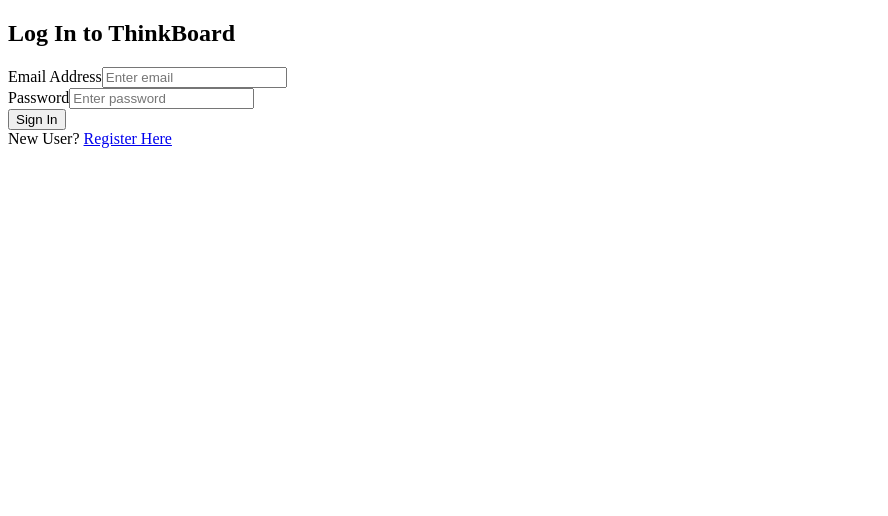
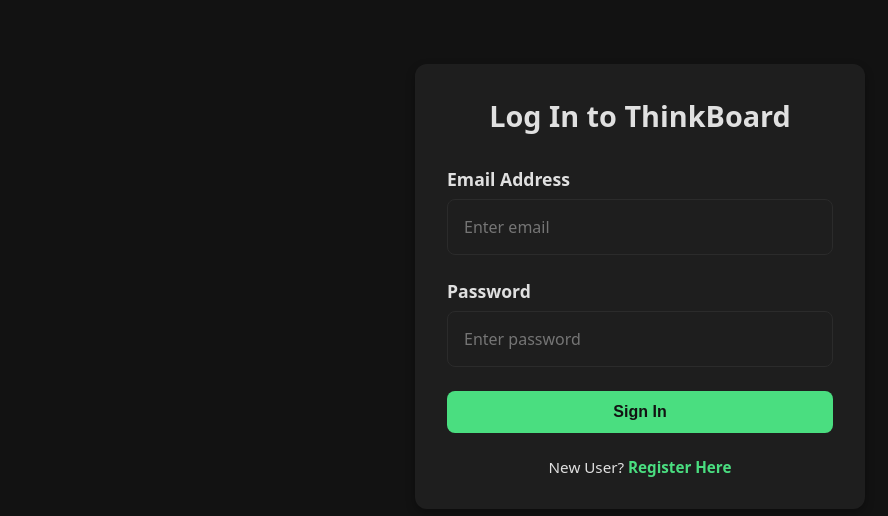
Before and after one commit to rijinpunthala007-dot/MERN-THINKBOARD, a React (Vite) app in the folder frontend/: page /login in a window 1280 px wide. Shown: the top 516 px of the page, without its empty margins (0-888 px from the left). Built offline with nearby package versions, Linux system fonts and the light colour scheme.

Commit message:
Revert "Your commit message"
This reverts commit e524ad7aac2e621b85d8c1e9bb7051afbd554dcd.

```diff
--- a/frontend/src/index.css
+++ b/frontend/src/index.css
@@ -1,12 +1,348 @@
-/* Add this to your existing index.css file */
+/* Basic Dark Mode & Reset */
+:root {
+  --background: #121212;
+  --surface: #1e1e1e;
+  --primary: #2b2b2b;
+  --on-surface: #e0e0e0;
+  --green: #4ade80;
+  --red: #f87171;
+}
 
-.mobile-header-nav {
+* {
+  margin: 0;
+  padding: 0;
+  box-sizing: border-box;
+}
+
+body {
+  font-family: system-ui, -apple-system, BlinkMacSystemFont, "Segoe UI", Roboto,
+    Oxygen, Ubuntu, Cantarell, "Open Sans", "Helvetica Neue", sans-serif;
+  background-color: var(--background);
+  color: var(--on-surface);
+  min-height: 100vh;
+}
+
+/* Page Wrapper */
+.page-wrapper {
+  max-width: 1200px;
+  margin: 2rem auto;
+  padding: 0 1.5rem;
+  min-height: calc(100vh - 4rem);
+}
+
+/* === Homepage === */
+.home-header {
+  display: flex;
+  justify-content: space-between;
+  align-items: center;
+  margin-bottom: 2rem;
+  flex-wrap: wrap; /* Allows elements to wrap on small screens */
+}
+
+.header-title-section {
+  display: flex;
+  flex-direction: column;
+  gap: 0.25rem;
+}
+
+.home-header h1 {
+  font-size: 2.5rem;
+  font-weight: 700;
+  margin: 0;
+}
+
+.welcome-message-container {
+  position: relative;
+  display: flex;
+  align-items: center;
+  gap: 0.5rem;
+  margin-top: 0.25rem;
+}
+
+.welcome-message {
+  font-size: 0.95rem;
+  color: var(--green);
+  opacity: 0.9;
+  margin: 0;
+  font-weight: 500;
+  transition: opacity 0.5s ease, transform 0.5s ease;
+}
+
+.welcome-message.fade-in {
+  opacity: 1;
+  transform: translateY(0);
+}
+
+.welcome-message.fade-out {
+  opacity: 0;
+  transform: translateY(-10px);
+}
+
+.welcome-close-btn {
+  background: none;
+  border: none;
+  color: var(--green);
+  font-size: 1.5rem;
+  line-height: 1;
+  cursor: pointer;
+  padding: 0;
+  width: 20px;
+  height: 20px;
+  display: flex;
+  align-items: center;
+  justify-content: center;
+  opacity: 0.7;
+  transition: opacity 0.2s ease;
+  flex-shrink: 0;
+}
+
+.welcome-close-btn:hover {
+  opacity: 1;
+}
+
+.btn {
+  padding: 0.75rem 1.25rem;
+  border: none;
+  border-radius: 8px;
+  font-size: 1rem;
+  font-weight: 600;
+  cursor: pointer;
+  text-decoration: none;
+  display: inline-block;
+}
+
+.btn-green {
+  background-color: var(--green);
+  color: var(--background);
+}
+
+.notes-list {
+  display: grid;
+  grid-template-columns: repeat(auto-fill, minmax(300px, 1fr));
+  gap: 1.5rem;
+}
+
+/* === Note Card === */
+.note-card {
+  background-color: var(--surface);
+  border: 1px solid var(--primary);
+  padding: 1.5rem;
+  border-radius: 12px;
+  text-decoration: none;
+  color: var(--on-surface);
+  transition: transform 0.2s ease;
+}
+
+.note-card:hover {
+  transform: translateY(-5px);
+  border-color: var(--green);
+}
+
+.note-card h3 {
+  font-size: 1.25rem;
+  font-weight: 600;
+  margin-bottom: 0.5rem;
+  color: var(--green);
+}
+
+.note-card p {
+  font-size: 0.9rem;
+  margin-bottom: 1rem;
+  opacity: 0.8;
+  /* Truncate long text */
+  display: -webkit-box;
+  -webkit-line-clamp: 3;
+  -webkit-box-orient: vertical;
+  overflow: hidden;
+}
+
+.note-card span {
+  font-size: 0.8rem;
+  opacity: 0.5;
+}
+
+/* === Form Pages (Create / Edit) === */
+.form-page {
+  max-width: 700px;
+  margin: 1rem auto;
+}
+
+.form-header {
+  display: flex;
+  justify-content: space-between;
+  align-items: center;
+  margin-bottom: 2rem;
+}
+
+.btn-back {
+  background: none;
+  border: 1px solid var(--primary);
+  color: var(--on-surface);
+  padding: 0.5rem 1rem;
+}
+
+.btn-red {
+  background-color: var(--red);
+  color: var(--background);
+}
+
+.note-form {
+  display: flex;
+  flex-direction: column;
+  gap: 1.5rem;
+}
+
+.note-form h2 {
+  font-size: 2rem;
+  font-weight: 700;
+}
+
+.form-group {
+  display: flex;
+  flex-direction: column;
+  gap: 0.5rem;
+}
+
+.form-group label {
+  font-size: 1.1rem;
+  font-weight: 600;
+}
+
+.form-group input,
+.form-group textarea {
+  width: 100%;
+  background-color: var(--surface);
+  border: 1px solid var(--primary);
+  color: var(--on-surface);
+  padding: 1rem;
+  border-radius: 8px;
+  font-size: 1rem;
+  font-family: inherit;
+}
+
+.form-group textarea {
+  min-height: 250px;
+  resize: vertical;
+}
+
+.form-actions {
+  text-align: right;
+}
+
+/* === Authentication Forms === */
+.auth-form-container {
+  max-width: 450px;
+  margin: 4rem auto;
+  padding: 2rem;
+  background-color: var(--surface);
+  border-radius: 12px;
+  /* Optional subtle shadow for depth */
+  box-shadow: 0 4px 10px rgba(0, 0, 0, 0.3);
+}
+
+.auth-form-container h2 {
+  font-size: 1.8rem;
+  text-align: center;
+  margin-bottom: 2rem;
+}
+
+.auth-form {
+  display: flex;
+  flex-direction: column;
+  gap: 1.5rem;
+}
+
+.auth-footer {
+  text-align: center;
+  margin-top: 1.5rem;
+  font-size: 0.95rem;
+  color: var(--on-surface);
+}
+
+.auth-footer a {
+  color: var(--green);
+  text-decoration: none;
+  font-weight: 600;
+  transition: color 0.2s ease;
+}
+
+.auth-footer a:hover {
+  color: #a8ffb8; /* Lighter green on hover */
+}
+
+/* === Desktop Header Layout (Default) === */
+.header-buttons-container {
   display: flex;
   align-items: center;
   gap: 1rem;
 }
 
-.mobile-header-nav .btn-green {
-  font-size: 1.5rem; /* Larger '+' icon */
-  padding: 0.5rem 1rem;
+.header-logout-btn,
+.new-note-container .btn {
+  /* Desktop: Ensure both buttons are same size */
+  padding: 0.75rem 1.25rem;
+  font-size: 1rem;
+  white-space: nowrap;
 }
+
+.new-note-container {
+  display: flex;
+  flex-shrink: 0;
+}
+
+/* === Mobile Stacking Logic (Max-width 600px) === */
+@media (max-width: 600px) {
+  .home-header {
+    /* Mobile: Position title and logout on same row */
+    flex-wrap: wrap;
+    justify-content: space-between;
+    align-items: flex-start;
+  }
+
+  .header-title-section {
+    flex: 1;
+  }
+
+  .home-header h1 {
+    /* Title takes available space but allows logout to sit on right */
+    font-size: 2rem;
+    margin: 0;
+  }
+
+  .welcome-message {
+    font-size: 0.85rem;
+  }
+
+  .welcome-close-btn {
+    font-size: 1.3rem;
+    width: 18px;
+    height: 18px;
+  }
+
+  .header-buttons-container {
+    /* Mobile: Separate buttons - logout next to title, new note below */
+    flex-direction: column;
+    align-items: flex-end;
+    gap: 0;
+  }
+
+  .header-logout-btn {
+    /* Mobile: Position logout button in top right corner, next to title */
+    margin-top: 0.25rem;
+    padding: 0.5rem 1rem;
+    font-size: 0.9rem;
+  }
+
+  /* Keep the + New Note button in its original position below the header */
+  .new-note-container {
+      order: 1; /* Forces it below the h1 and logout button */
+      width: 100%;
+      margin-top: 1rem;
+      justify-content: center; /* Centers the button on small screen */
+  }
+
+  .new-note-container .btn {
+      width: 100%; /* Makes the New Note button full width */
+      text-align: center;
+  }
+}
--- a/frontend/src/pages/homepage.jsx
+++ b/frontend/src/pages/homepage.jsx
@@ -22,17 +22,6 @@
   const [error, setError] = useState(null);
   const [showWelcome, setShowWelcome] = useState(true); // Control welcome message visibility
   const [isFadingOut, setIsFadingOut] = useState(false); // Track fade-out animation
-  const [isMobile, setIsMobile] = useState(window.innerWidth < 768);
-
-  useEffect(() => {
-    const handleResize = () => {
-      setIsMobile(window.innerWidth < 768);
-    };
-    window.addEventListener('resize', handleResize);
-    return () => {
-      window.removeEventListener('resize', handleResize);
-    };
-  }, []);
 
   const { user, token, logout } = useUserContext(); // Get user info, logout function and token
 
@@ -138,17 +127,7 @@
           )}
         </div>
 
-        {/* BUTTONS CONTAINER: Render based on screen size */}
-        {isMobile ? (
-          <div className="mobile-header-nav">
-            <Link to="/create" className="btn btn-green">
-              +
-            </Link>
-            <button onClick={logout} className="btn btn-back">
-              Logout
-            </button>
-          </div>
-        ) : (
+        {/* BUTTONS CONTAINER: Both buttons together for desktop, separated for mobile */}
         <div className="header-buttons-container">
           <div className="new-note-container">
             <Link to="/create" className="btn btn-green">
@@ -159,7 +138,6 @@
             Logout
           </button>
         </div>
-        )}
       </header>
 
       <div className="notes-list">
```
Lines whose indentation alone changed are shown as unchanged.
